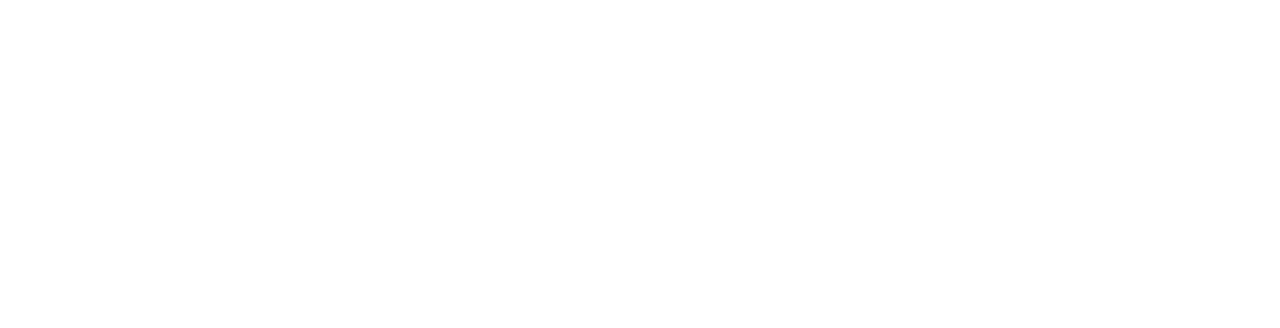
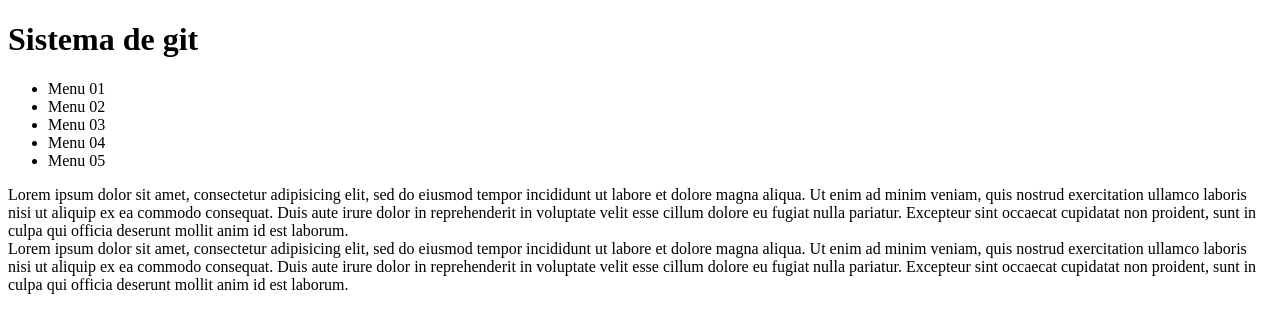
Before and after one commit to DenisseVerdiales/CursoGit, a plain HTML site: page index.html in a window 1280 px wide. Drawn offline with Linux system fonts and the light colour scheme.

Commit message:
Seccion y dos articulos

```diff
--- a/index.html
+++ b/index.html
@@ -5,6 +5,36 @@
 	<title>Curso de Git y GitHub</title>
 </head>
 <body>
+	<header>
+		<h1>Sistema de git</h1>
+		<nav>
+			<ul>
+				<li>Menu 01</li>
+				<li>Menu 02</li>
+				<li>Menu 03</li>
+				<li>Menu 04</li>
+				<li>Menu 05</li>
+			</ul>
+		</nav>
+	</header>
+	<section>
+		<article>
+			Lorem ipsum dolor sit amet, consectetur adipisicing elit, sed do eiusmod
+			tempor incididunt ut labore et dolore magna aliqua. Ut enim ad minim veniam,
+			quis nostrud exercitation ullamco laboris nisi ut aliquip ex ea commodo
+			consequat. Duis aute irure dolor in reprehenderit in voluptate velit esse
+			cillum dolore eu fugiat nulla pariatur. Excepteur sint occaecat cupidatat non
+			proident, sunt in culpa qui officia deserunt mollit anim id est laborum.
+		</article>
 
+		<article>
+			Lorem ipsum dolor sit amet, consectetur adipisicing elit, sed do eiusmod
+			tempor incididunt ut labore et dolore magna aliqua. Ut enim ad minim veniam,
+			quis nostrud exercitation ullamco laboris nisi ut aliquip ex ea commodo
+			consequat. Duis aute irure dolor in reprehenderit in voluptate velit esse
+			cillum dolore eu fugiat nulla pariatur. Excepteur sint occaecat cupidatat non
+			proident, sunt in culpa qui officia deserunt mollit anim id est laborum.
+		</article>
+	</section>
 </body>
 </html>
```
